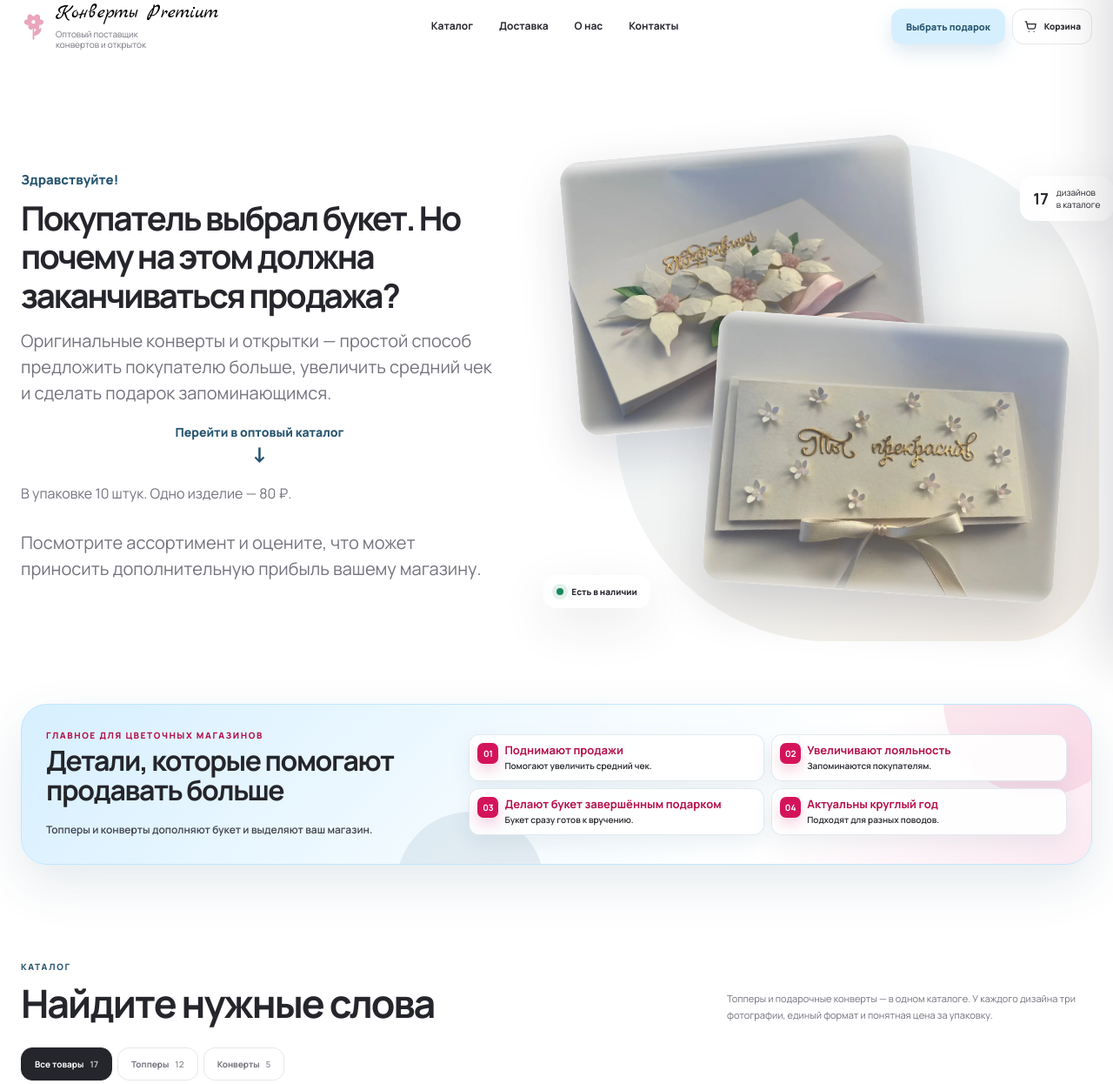
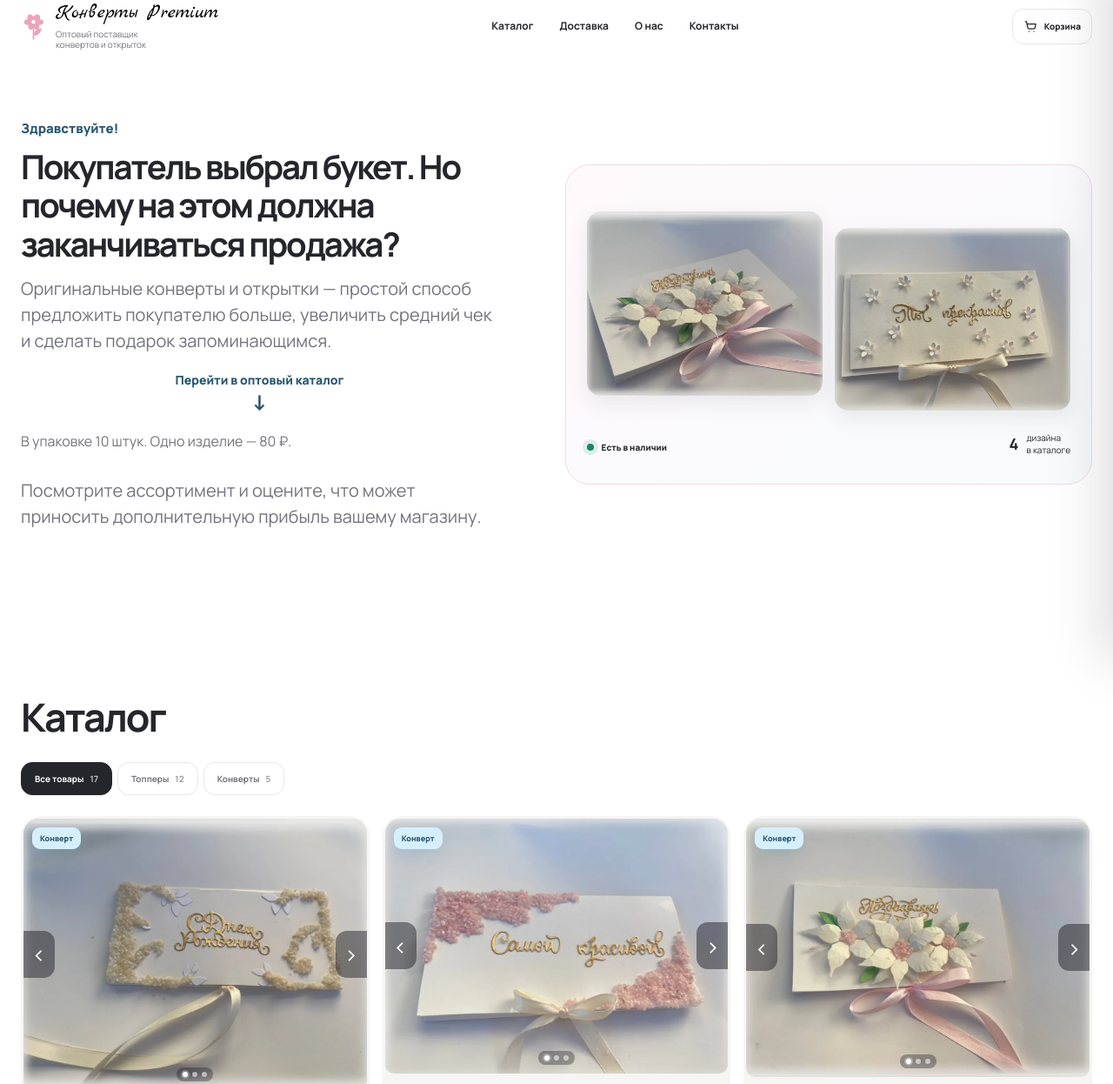
Before and after one commit to LangSage/topper-shop, a plain HTML site: page index.html in a window 1280 px wide. Shown: the part 44-1290 px from the top of the page at 87% size. Drawn offline with nearby package versions, Linux system fonts and the light colour scheme; a web font is replaced by a local one.

Commit message:
Simplify shop sections and refine envelope hero presentation

```diff
--- a/index.html
+++ b/index.html
@@ -54,16 +54,20 @@
         .header .brand strong { font-size: 20px; }
         .header .brand__flower { width: 24px; height: 30px; }
       }
-      .sales { padding: clamp(16px, 2.5vw, 28px); gap: clamp(12px, 2.5vw, 28px); align-items: center; }
-      .sales .eyebrow { margin-bottom: 6px; }
-      .sales h2 { font-size: clamp(22px, 2.5vw, 34px); }
-      .sales > .sales__intro > p:last-child { margin-top: 8px; line-height: 1.45; }
-      .sales__list { gap: 8px; }
-      .sales__list article { min-height: 0; padding: 9px; grid-template-columns: 24px minmax(0, 1fr); gap: 7px; border-radius: 12px; }
-      .sales__list article > strong { width: 24px; height: 24px; border-radius: 7px; }
-      .sales__list small { margin-top: 3px; line-height: 1.35; }
-      @media (min-width: 360px) and (max-width: 700px) {
-        .sales__list { grid-template-columns: repeat(2, minmax(0, 1fr)); }
+      .hero__visual.hero__visual--envelopes { width: 100%; aspect-ratio: auto; margin: 0; padding: 24px; border: 1px solid #f0dce3; border-radius: 28px; background: linear-gradient(145deg, #fff9fb, #f7fbfd); }
+      .hero__visual--envelopes::before { content: none; }
+      .hero__showcase { display: grid; grid-template-columns: repeat(2, minmax(0, 1fr)); align-items: center; gap: 14px; height: auto; padding: 12px 0 24px; }
+      .hero__showcase .hero__envelope { position: relative; inset: auto; width: 100%; height: auto; transform: none; border-radius: 16px; box-shadow: 0 8px 24px rgba(35,35,55,.09); transition: transform .2s; }
+      .hero__showcase .hero__envelope--flowers { margin-top: 36px; }
+      .hero__showcase .hero__envelope:hover { transform: translateY(-3px); }
+      .hero__visual .hero__note, .hero__visual .hero__stock { position: static; display: inline-flex; padding: 0; background: transparent; border-radius: 0; box-shadow: none; }
+      .hero__visual .hero__note { float: right; }
+      .hero__visual .hero__stock { min-height: 36px; }
+      @media (max-width: 700px) {
+        .hero__visual.hero__visual--envelopes { padding: 16px; border-radius: 20px; }
+        .hero__showcase { gap: 10px; padding-top: 0; padding-bottom: 18px; }
+        .hero__showcase .hero__envelope { border-radius: 12px; }
+        .hero__showcase .hero__envelope--flowers { margin-top: 24px; }
       }
     </style>
   </head>
@@ -80,7 +84,6 @@
         <a href="#catalog">Каталог</a><a href="#delivery">Доставка</a><a href="#about">О нас</a><a href="#contacts">Контакты</a>
       </nav>
       <div class="header__actions">
-        <a class="header__cta" href="#catalog">Выбрать подарок</a>
         <button class="cart-trigger" type="button" data-cart-open aria-label="Открыть корзину">
           <svg viewBox="0 0 24 24" aria-hidden="true"><path d="M3 4h2l2.1 10.1a2 2 0 0 0 2 1.6h7.7a2 2 0 0 0 2-1.6L20 8H6.2M9 20h.01M17 20h.01"/></svg>
           <span>Корзина</span><strong data-cart-count>0</strong>
@@ -103,29 +106,14 @@
             <img class="hero__envelope hero__envelope--congrats" src="assets/products/envelope-congrats-2-cropped.webp" alt="Конверт Поздравляю с объёмными цветами" width="1010" height="790" fetchpriority="high" />
             <img class="hero__envelope hero__envelope--flowers" src="assets/products/envelope-flowers-2-cropped.webp" alt="Конверт Ты прекрасна с украшениями-ромашками" width="1010" height="780" fetchpriority="high" />
           </div>
-          <div class="hero__note"><strong>17</strong><span>дизайнов<br />в каталоге</span></div>
+          <div class="hero__note"><strong>4</strong><span>дизайна<br />в каталоге</span></div>
           <div class="hero__stock"><i></i> Есть в наличии</div>
-        </div>
-      </section>
-
-      <section class="sales shell" aria-labelledby="florist-benefits-title">
-        <div class="sales__intro">
-          <p class="eyebrow">Главное для цветочных магазинов</p>
-          <h2 id="florist-benefits-title">Детали, которые помогают продавать больше</h2>
-          <p>Топперы и конверты дополняют букет и выделяют ваш магазин.</p>
-        </div>
-        <div class="sales__list">
-          <article><strong>01</strong><span><b>Поднимают продажи</b><small>Помогают увеличить средний чек.</small></span></article>
-          <article><strong>02</strong><span><b>Увеличивают лояльность</b><small>Запоминаются покупателям.</small></span></article>
-          <article><strong>03</strong><span><b>Делают букет завершённым подарком</b><small>Букет сразу готов к вручению.</small></span></article>
-          <article><strong>04</strong><span><b>Актуальны круглый год</b><small>Подходят для разных поводов.</small></span></article>
         </div>
       </section>
 
       <section class="catalog shell" id="catalog">
         <div class="section-heading">
-          <div><p class="eyebrow">Каталог</p><h2>Найдите нужные слова</h2></div>
-          <p>Топперы и подарочные конверты — в одном каталоге. У каждого дизайна три фотографии, единый формат и понятная цена за упаковку.</p>
+          <div><h2>Каталог</h2></div>
         </div>
         <div class="category-row" role="group" aria-label="Фильтр каталога">
           <button class="category category--active" type="button" data-product-filter="all" aria-pressed="true">Все товары <span>17</span></button>
@@ -243,7 +231,7 @@
       </div>
       <div class="cart-panel__footer" data-cart-footer hidden>
         <div class="cart-total"><span>Итого</span><strong data-cart-total>0 ₽</strong></div>
-        <small>Оплата при получении. Доставка по Орехово-Зуево бесплатная до конца ноября 2026 года.</small>
+        <small>Оплата после подтверждения. Доставка по Орехово-Зуево бесплатная до конца ноября 2026 года.</small>
         <button class="button button--primary cart-checkout" type="button" data-checkout-open>Оформить заказ</button>
       </div>
     </aside>
```
